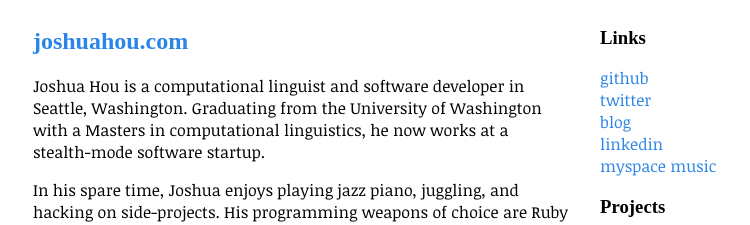
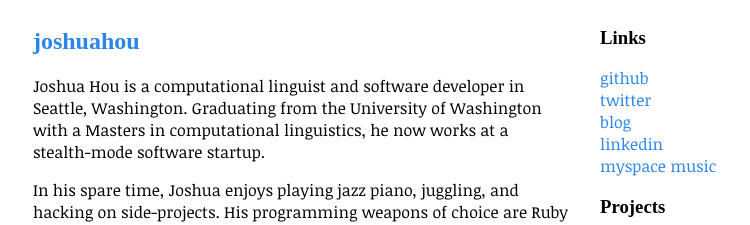
Before and after one commit to jshou/jshou.github.com, a Jekyll site: the page built from index.md, in a window 1280 px wide. Shown: the top 225 px of the page, without its empty margins (245-995 px from the left). Built offline with Jekyll 4.4.1, drawn with Linux system fonts in a browser that asks for light colours; some web fonts are replaced; Markdown is read by kramdown in place of the engine named in the settings.

Commit message:
changed title

```diff
--- a/_config.yml
+++ b/_config.yml
@@ -1,2 +1,2 @@
-title: joshuahou.com
+title: joshuahou
 markdown: maruku
```
